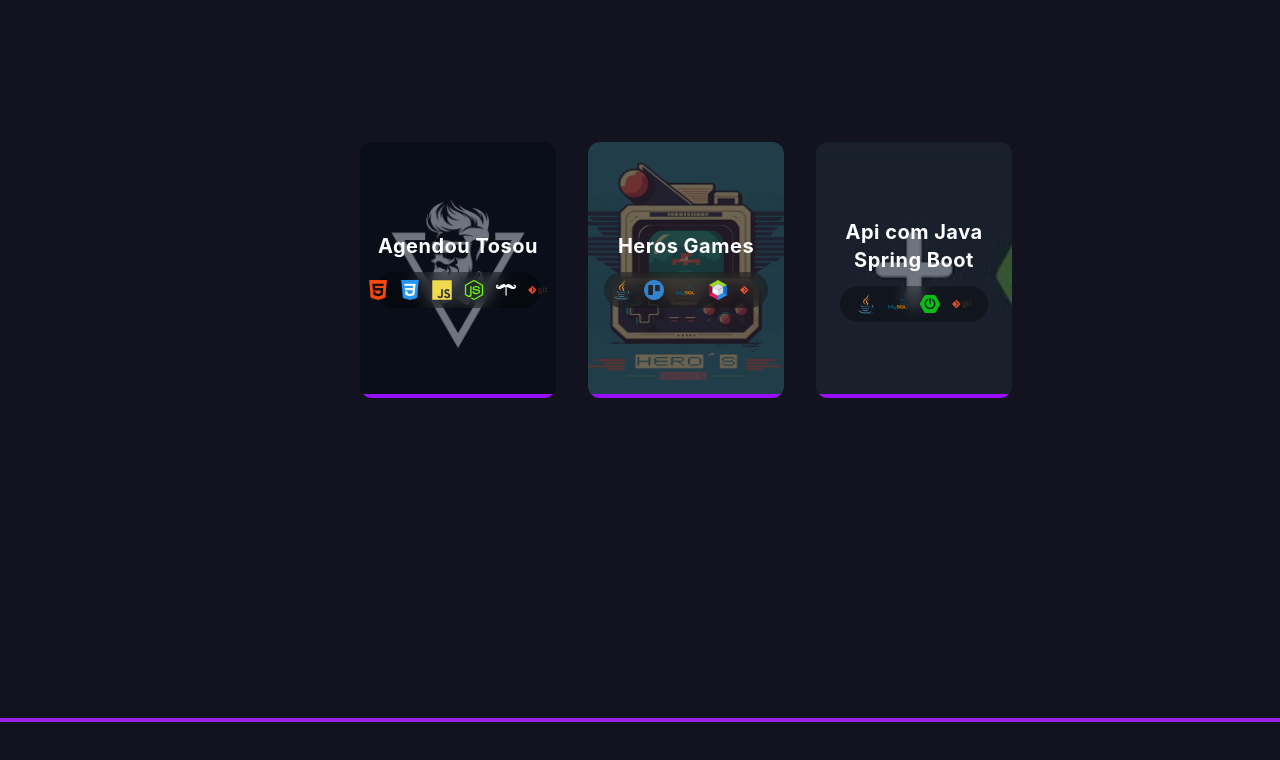
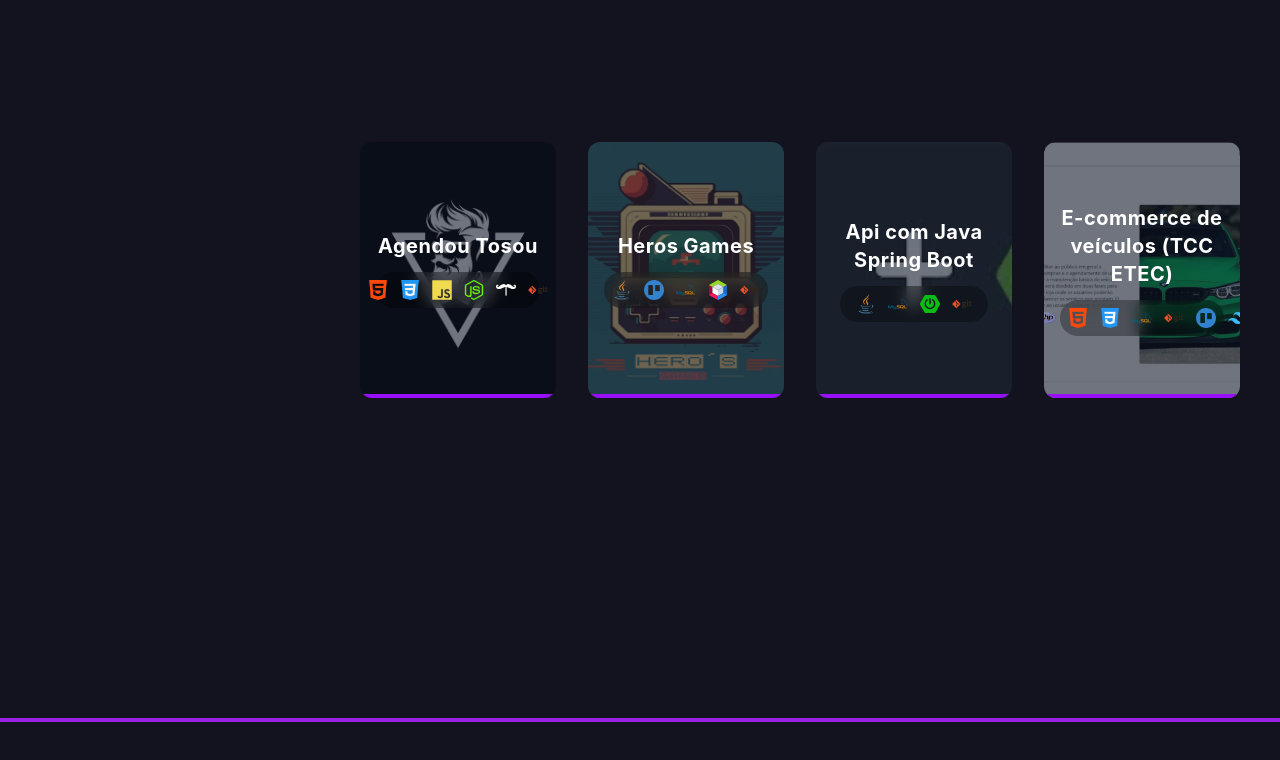
Before and after one commit to MatheusSouzaRodrigues235/Portifolio, a React (Vite) app: page / in a window 1280 px wide. Shown: the part 5606-6366 px from the top of the page. Built offline with nearby package versions, Linux system fonts and the light colour scheme.

Commit message:
:heavy_plus_sign: feat: Adiciona novos projetos com links e imagens, e implementa função para renderizar modal de detalhes no componente Projetos

```diff
--- a/src/Data/projetoData.ts
+++ b/src/Data/projetoData.ts
@@ -1,6 +1,7 @@
 import Banner from "../assets/images/Banner.png";
 import herosGames from "../assets/images/herosGames.png";
 import JavaSpringBoot from "../assets/images/JavaSpring.jfif";
+import tccImage from "../assets/images//Images.jpeg";
 // Importação Icones (Talvez seja necessário outra forma de importação)
 import htmlIcon from "../assets/images/icons/html-5.png";
 import cssIcon from "../assets/images/icons/css-3.png";
@@ -13,16 +14,18 @@ import handleBarIcon from "../assets/images/icons/handlebar.svg";
 import mySQL from "../assets/images/icons/mySQL.svg";
 import netBeansIcon from "../assets/images/icons/devicon--netbeans.svg";
 import springBootIcon from "../assets/images/icons/simple-icons--springboot.svg";
-
+import phpIcon from "../assets/images/icons/php.png";
+import tailwindIcon from "../assets/images/icons/Tailwind CSS.png";
 export { ListaProjetos };
 
 // Interface para os dados dos projetos
-interface ProjetosData {
+export interface ProjetosData {
   id: number;
   title: string;
   description: string;
   image?: string;
   tecnologias?: string[];
+  link?: string;
 }
 
 
@@ -32,6 +35,7 @@ const ListaProjetos: ProjetosData[] = [
     id: 1,
     title: "Agendou Tosou",
     description: "Descrição do projeto 1",
+    link: "https://github.com/MatheusSouzaRodrigues235/ProjetoIntegrado2Node",
     image: Banner,
     tecnologias: [htmlIcon, cssIcon, jsIcon, nodeIcon, handleBarIcon, gitIcon],
   },
@@ -39,6 +43,7 @@ const ListaProjetos: ProjetosData[] = [
     id: 2,
     title: "Heros Games",
     description: "Descrição do projeto 2",
+    link:"https://github.com/MatheusSouzaRodrigues235/Projeto-Integrado-Ads-1Trimestre",
     image: herosGames,
     tecnologias:[javaIcon, trelloIcon, mySQL , netBeansIcon, gitIcon],
   },
@@ -46,8 +51,17 @@ const ListaProjetos: ProjetosData[] = [
     id: 3,
     title: "Api com Java Spring Boot",
     description: "Descrição do projeto 2",
+    link:"https://github.com/MatheusSouzaRodrigues235/Trabalho-Uninter-Api-Rest-Spring-Boot",
     image: JavaSpringBoot,
     tecnologias:[javaIcon,  mySQL , springBootIcon, gitIcon],
   },
+  {
+    id: 4,
+    title: "E-commerce de veículos (TCC ETEC)",
+    description:"E-commerce de veículos desenvolvido como trabalho de conclusão de curso.",
+    link:"https://github.com/MatheusSouzaRodrigues235/E-commerce-Veiculos",
+    image: tccImage,
+    tecnologias:[phpIcon, htmlIcon, cssIcon, mySQL, gitIcon, trelloIcon,tailwindIcon],
+  }
 
 ];
--- a/src/components/projetos.tsx
+++ b/src/components/projetos.tsx
@@ -1,11 +1,16 @@
-import React, {type  KeyboardEvent } from "react";
-import { ListaProjetos } from "../Data/projetoData";
+import React, { useState, type KeyboardEvent } from "react";
+import { ListaProjetos, type ProjetosData } from "../Data/projetoData";
+
 
 //Renderização do componente Projetos
 const Projetos: React.FC = () => {
+  const [selectedProject, setSelectedProject] = useState<ProjetosData | null>(null);
 
-  const handleProjectClick = (projetoId: number, title: string) => {
-    alert(`Projeto clicado: ${title} (ID: ${projetoId})`);
+  const handleProjectClick = (projetoId: number) => {
+    const project = ListaProjetos.find((p) => p.id === projetoId);
+    if (project) {
+      setSelectedProject(project);
+    }
   };
 
   return (
@@ -32,7 +37,7 @@ const Projetos: React.FC = () => {
             const handleKeyDown = (event: KeyboardEvent<HTMLDivElement>) => {
               if (event.key === "Enter" || event.key === " ") {
                 event.preventDefault(); // Evita scroll da tela com a barra de espaço
-                handleProjectClick(projeto.id, projeto.title);
+                handleProjectClick(projeto.id);
               }
             };
 
@@ -41,9 +46,9 @@ const Projetos: React.FC = () => {
                 key={projeto.id}
                 role="button"
                 tabIndex={0}
-                onClick={() => handleProjectClick(projeto.id, projeto.title)}
+                onClick={() => handleProjectClick(projeto.id)}
                 onKeyDown={handleKeyDown}
-                className="relative group overflow-hidden rounded-xl w-full max-w-sm h-64 bg-gray-900 text-white cursor-pointer select-none transition-all duration-200 focus-visible:outline focus-visible:outline-4 focus-visible:outline-offset-4 focus-visible:outline-[#9B21E5] active:scale-[0.98]"
+                className="relative group overflow-hidden rounded-xl w-full max-w-sm h-64 bg-gray-900 text-white cursor-pointer select-none transition-all duration-200 focus-visible:outline  focus-visible:outline-offset-4 focus-visible:outline-[#9B21E5] active:scale-[0.98]"
               >
                 <img
                   src={projeto.image}
@@ -74,6 +79,63 @@ const Projetos: React.FC = () => {
           })}
         </div>
       </section>
+
+      {/* Modal de Detalhes do Projeto */}
+      {selectedProject && (
+        <div
+          className="fixed inset-0 z-50 flex items-center justify-center bg-black/70 backdrop-blur-sm p-4 animate-fade-in"
+          onClick={() => setSelectedProject(null)}
+        >
+          <div
+            className="bg-gray-950 border border-purple-600 p-6 rounded-2xl max-w-lg w-full text-white relative shadow-2xl transition-all scale-100"
+            onClick={(e) => e.stopPropagation()} // Impede fechar ao clicar dentro do modal
+          >
+            <button
+              onClick={() => setSelectedProject(null)}
+              className="absolute top-4 right-4 text-gray-400 hover:text-white text-xl font-bold cursor-pointer transition-colors duration-150"
+              aria-label="Fechar modal"
+            >
+              ✕
+            </button>
+
+            <h2 className="text-2xl font-bold mb-4 text-[#9B21E5] border-b border-gray-800 pb-2">
+              {selectedProject.title}
+            </h2>
+
+            <img
+              src={selectedProject.image}
+              alt={selectedProject.title}
+              className="w-full h-48 object-cover rounded-xl mb-4 border border-gray-800 shadow-inner"
+            />
+
+            <h4 className="text-sm font-semibold text-gray-400 mb-1">Sobre o projeto:</h4>
+            <p className="text-gray-300 mb-5 leading-relaxed text-sm">
+              {selectedProject.description}
+            </p>
+
+            <a
+              href={selectedProject.link}
+              target="_blank"
+              rel="noopener noreferrer"
+              className="inline-block bg-[#9B21E5] hover:bg-[#7A18B0] text-white font-semibold py-2 px-4 rounded-full transition-colors duration-150 border border-gray-800 mb-4"
+            >
+              Ver projeto
+            </a>
+
+            <h4 className="text-sm font-semibold text-gray-400 mb-2">Tecnologias utilizadas:</h4>
+            <div className="flex items-center gap-3 bg-black/40 px-4 py-2 rounded-full backdrop-blur-sm w-fit border border-gray-800">
+              {selectedProject.tecnologias?.map((techIcon, index) => (
+                <img
+                  key={index}
+                  src={techIcon}
+                  alt="tecnologia"
+                  className="w-6 h-6 hover:scale-110 transition-transform duration-150"
+                />
+              ))}
+            </div>
+          </div>
+        </div>
+      )}
     </>
   );
 };
```
Also changed, not shown: src/assets/images/Images.jpeg (added), src/assets/images/icons/Tailwind CSS.png (added).
